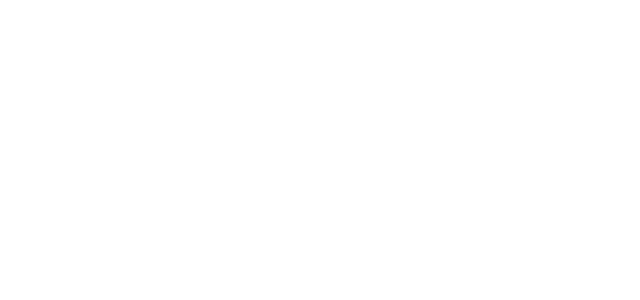
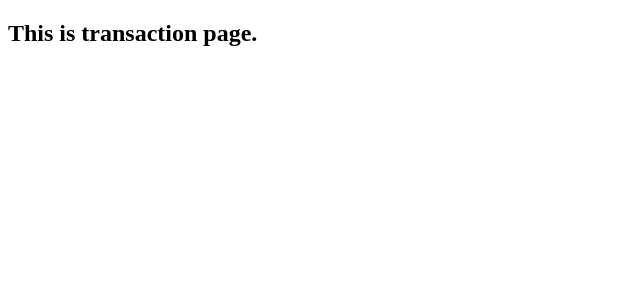
Before and after one commit to Shrijanaa1/ExpenseManagementSystem-Frontend, a Vue app in the folder ems_frontend/: page /transaction in a window 1280 px wide. Before the commit this address had no page. Shown: the top 300 px of the page, without its empty margins (0-640 px from the left). Built offline with nearby package versions, Linux system fonts and the light colour scheme.

Commit message:
Added Home and Transaction pages and added routed for them

```diff
--- /dev/null
+++ b/ems_frontend/src/components/Home.vue
@@ -0,0 +1,8 @@
+<template>
+    <h1> This is home page. </h1>
+</template>
+
+<script setup>
+</script>
+
+<style></style>
--- a/ems_frontend/src/components/Navbar.vue
+++ b/ems_frontend/src/components/Navbar.vue
@@ -39,6 +39,9 @@
 
   <script setup>
   import { ref } from 'vue';
+  import { useRouter } from 'vue-router';
+
+  const router = useRouter(); //Initialize router
 
   // Search Query
   const searchQuery = ref('');
@@ -48,15 +51,12 @@
       {
           label: 'Home',
           icon: 'pi pi-home',
-          command: () => { console.log('Home clicked') }
+          command: () => { router.push({ name: 'home' }) } //Navigate to home
       },
       {
         label: 'Transactions',
         icon: 'pi pi-money-bill',
-        items: [
-          { label: 'Add Transaction', icon: 'pi pi-plus' },
-          { label: 'View Transactions', icon: 'pi pi-eye' }
-        ]
+        command: () => { router.push({ name: 'transaction' }) } //Navigate to home
       },
       {
         label: 'Budgets',
@@ -80,7 +80,8 @@
   const itemsSidebar = ref([
     {
       label: 'Dashboard',
-      icon: 'pi pi-char-line'
+      icon: 'pi pi-char-line',
+      command: () => { router.push({ name: 'home' }) }
     },
     { label: 'Manage Transactions',
       icon: 'pi pi-money-bill',
--- /dev/null
+++ b/ems_frontend/src/components/Transaction.vue
@@ -0,0 +1,7 @@
+<template>
+    <h2> This is transaction page.</h2>
+</template>
+
+<script></script>
+
+<style></style>
--- a/ems_frontend/src/router/index.js
+++ b/ems_frontend/src/router/index.js
@@ -2,6 +2,8 @@
 import TransactionList from '@/views/TransactionList.vue'
 import TransactionFormWithVeeValidate from '@/views/TransactionFormWithVeeValidate.vue'
 import Navbar from '@/components/Navbar.vue'
+import Home from '@/components/Home.vue'
+import Transaction from '@/components/Transaction.vue'
 
 const router = createRouter({
   history: createWebHistory(import.meta.env.BASE_URL),
@@ -20,6 +22,16 @@
       path: '/menubar',
       name: 'menubar',
       component: Navbar
+    },
+    {
+      path: '/home',
+      name: 'home',
+      component: Home
+    },
+    {
+      path: '/transaction',
+      name: 'transaction',
+      component: Transaction
     }
   ]
 })
```
